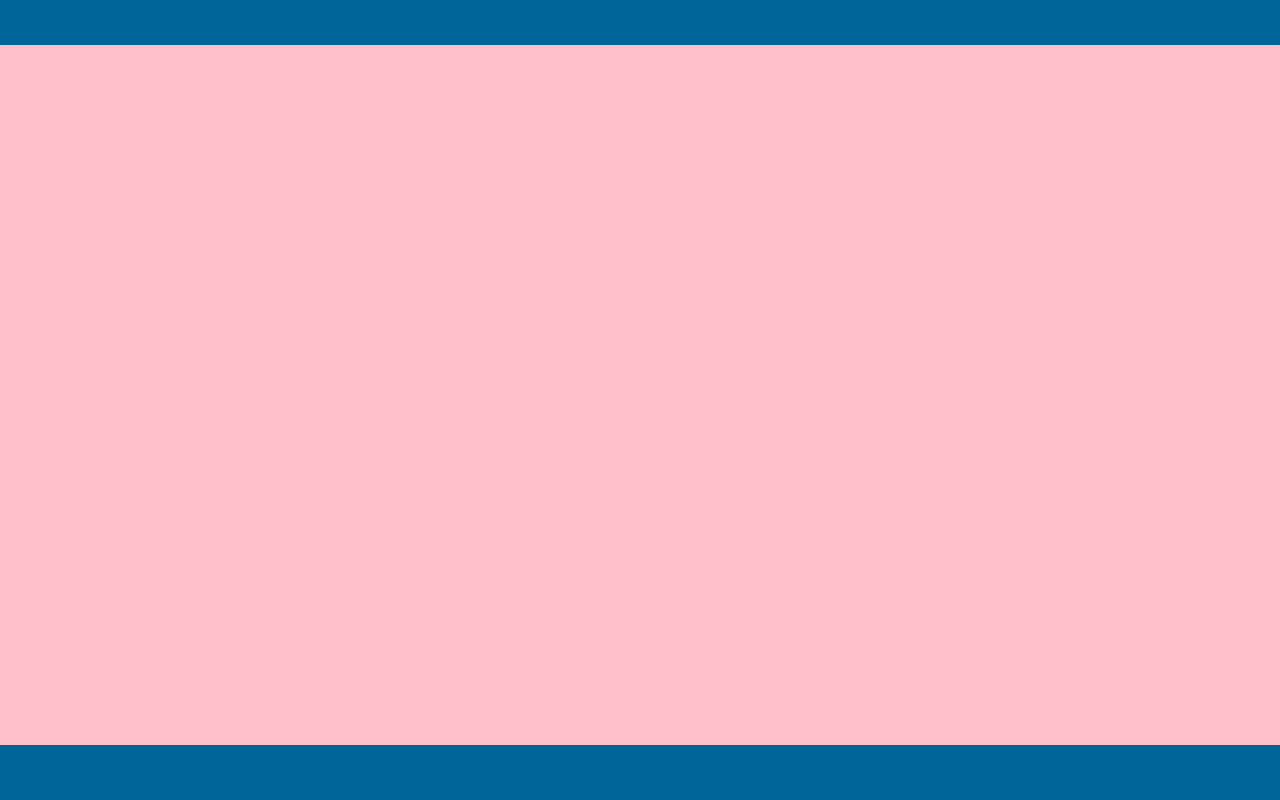
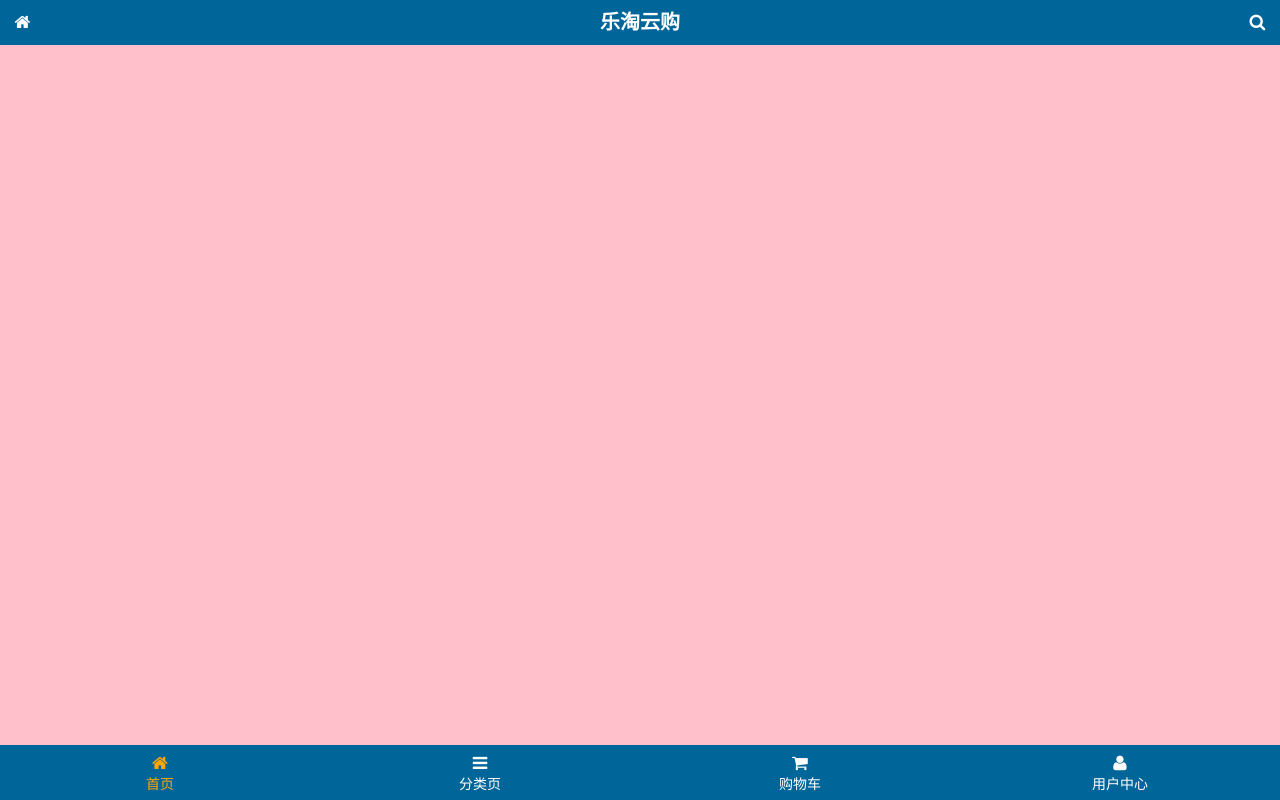
Before and after one commit to lalayip3/letao3, a website: page public/front/index.html in a window 1280 px wide. Drawn offline with Linux system fonts and the light colour scheme.

Commit message:
首页，布局，头部底部完成

```diff
--- a/public/front/css/common.css
+++ b/public/front/css/common.css
@@ -3,6 +3,13 @@ html,body{
     width: 100%;
     height: 100%;
 }
+
+*{
+    margin: 0;
+    padding: 0;
+    list-style: none;
+}
+
 
 .lt_container{
     width: 100%;
@@ -12,6 +19,7 @@ html,body{
     position: relative;
     padding-top: 45px;
     padding-bottom: 55px;
+    overflow: hidden;
 }
 
 .lt_header{
@@ -21,6 +29,33 @@ html,body{
     position: absolute;
     left: 0;
     top: 0;
+    padding: 0 45px;
+}
+
+.lt_header .icon_left,
+.lt_header .icon_right{
+    position: absolute;
+    top:0;
+    width: 45px;
+    height: 45px;
+    text-align: center;
+    line-height: 45px;
+    color: #fff;
+}
+
+.lt_header .icon_left{
+    left: 0;
+}
+.lt_header .icon_right{
+    right: 0;
+}
+.lt_header h3{
+    text-align: center;
+    line-height: 45px;
+    height: 45px;
+    font-size: 20px;
+    color: white;
+    margin: 0;
 }
 
 .lt_footer{
@@ -31,3 +66,26 @@ html,body{
     left: 0;
     bottom: 0;
 }
+
+.lt_footer li{
+    float:left;
+    width: 25%;
+    text-align: center;
+}
+.lt_footer li a {
+    display: block;
+    color: #fff;
+    height: 55px;
+    padding-top: 8px;
+}
+.lt_footer li p{
+    color: #fff;
+    margin: 0;
+}
+
+.lt_footer li a.current{
+    color: orange;
+}
+.lt_footer li a.current p{
+    color: orange;
+}
--- a/public/front/index.html
+++ b/public/front/index.html
@@ -16,9 +16,41 @@
 
 
     <div class="lt_container">
-        <div class="lt_header"></div>
+        <div class="lt_header">
+            <a href="index.html" class="icon_left"><i class="fa fa-home"></i></a>
+            <h3>乐淘云购</h3>
+            <a href="search.html" class="icon_right"><i class="fa fa-search"></i></a>
+        </div>
         <div class="lt_main"></div>
-        <div class="lt_footer"></div>
+        <div class="lt_footer">
+            <ul>
+                <li>
+                    <a href="index.html" class="current">
+                        <i class="fa fa-home"></i>
+                        <p>首页</p>
+                    </a>
+                </li>
+                <li>
+                    <a href="category.html">
+                        <i class="fa fa-bars"></i>
+                        <p>分类页</p>
+                    </a>
+                </li>
+                <li>
+                    <a href="cart.html">
+                        <i class="fa fa-shopping-cart"></i>
+                        <p>购物车</p>
+                    </a>
+                </li>
+                <li>
+                    <a href="user.html">
+                        <i class="fa fa-user"></i>
+                        <p>用户中心</p>
+                    </a>
+                </li>
+
+            </ul>
+        </div>
     </div>
 
 
```
